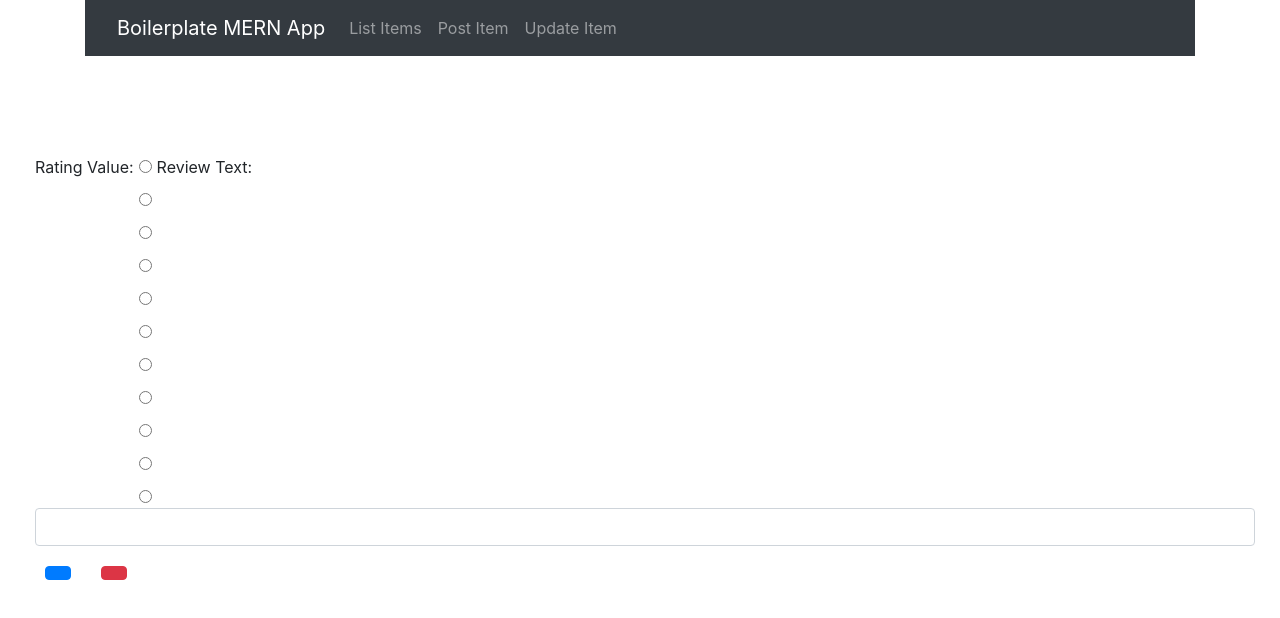
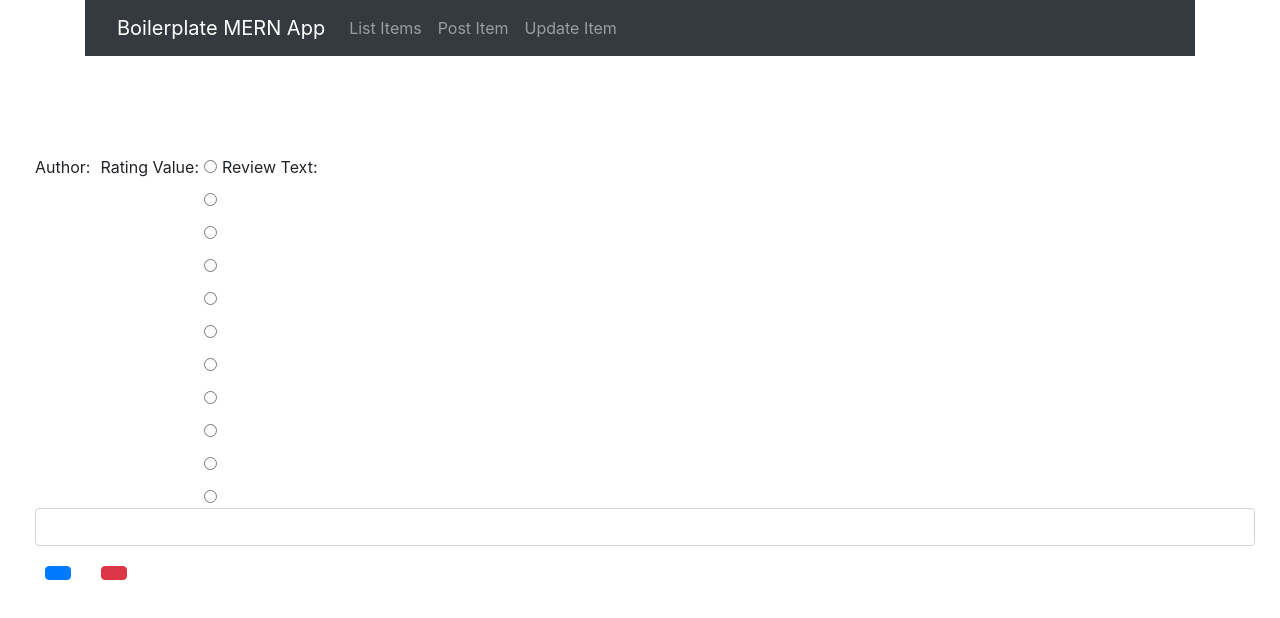
Before and after one commit to ZackFiner/Online-Storefront-and-Portfolio, a React (Create React App) app in the folder client/: page /items/view/1/review in a window 1280 px wide. Shown: the top 618 px of the page. Built offline with nearby package versions, Linux system fonts and the light colour scheme.

Commit message:
Update CreateReview.jsx

```diff
--- a/client/src/pages/CreateReview.jsx
+++ b/client/src/pages/CreateReview.jsx
@@ -110,9 +110,10 @@ class CreateReview extends Component {
     }
 
     render() {
-        const { itemId } = this.state;
+        const { itemId, author } = this.state;
         return (
             <Wrapper>
+                <Label>Author: {author}</Label>
                 <Label>Rating Value:</Label>
                 <RatingSelect onChange={this.handleChangeInputRating} />
                 <Label>Review Text:</Label>
```
